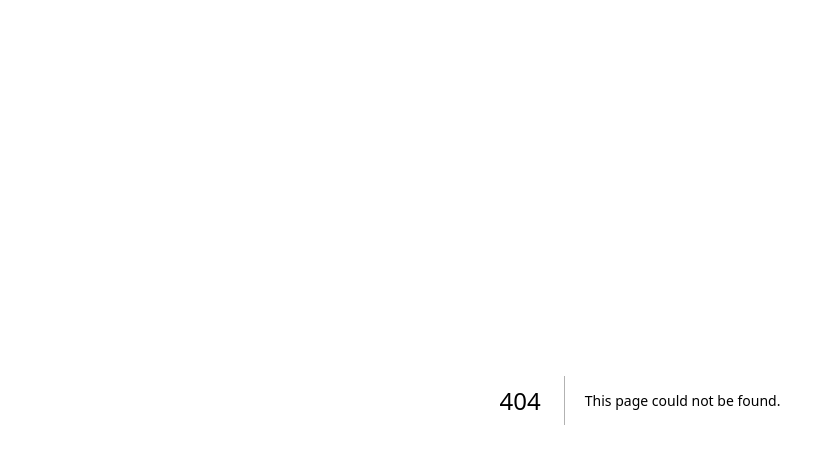
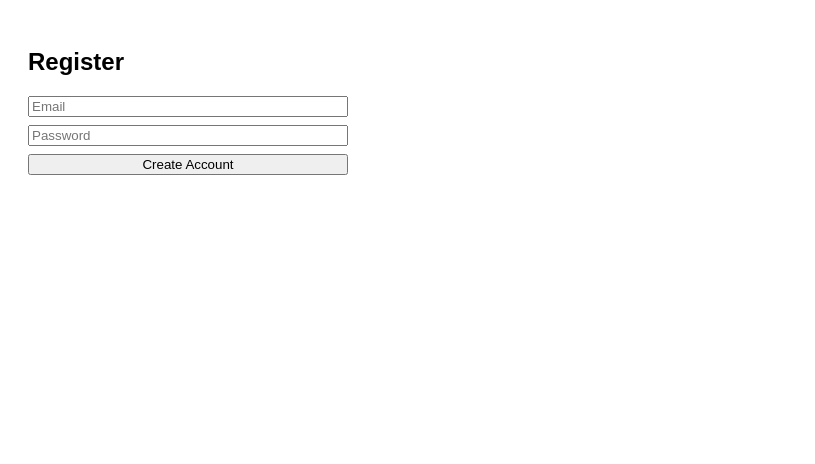
Before and after one commit to Nithya059/arvyax-fullstack, a Next.js app in the folder frontend/: page /register in a window 1280 px wide. Before the commit this address had no page. Shown: the top 464 px of the page, without its empty margins (0-815 px from the left). Built offline with nearby package versions, Linux system fonts and the light colour scheme; no server answers.

Commit message:
Create register.js

```diff
--- /dev/null
+++ b/frontend/pages/register.js
@@ -0,0 +1,32 @@
+import { useState } from 'react';
+import { useRouter } from 'next/router';
+import { api } from '../lib/api';
+
+export default function Register(){
+  const [email, setEmail] = useState('');
+  const [password, setPassword] = useState('');
+  const [msg, setMsg] = useState('');
+  const router = useRouter();
+
+  async function onSubmit(e){
+    e.preventDefault();
+    setMsg('...');
+    try{
+      await api.post('/auth/register', { email, password });
+      setMsg('Registered! Redirecting to login...');
+      setTimeout(()=>router.push('/login'), 800);
+    }catch(err){ setMsg('Register failed'); }
+  }
+
+  return (
+    <main style={{padding:20,fontFamily:'sans-serif'}}>
+      <h2>Register</h2>
+      <form onSubmit={onSubmit} style={{display:'grid',gap:8,maxWidth:320}}>
+        <input placeholder="Email" value={email} onChange={e=>setEmail(e.target.value)} />
+        <input placeholder="Password" type="password" value={password} onChange={e=>setPassword(e.target.value)} />
+        <button type="submit">Create Account</button>
+      </form>
+      <p>{msg}</p>
+    </main>
+  );
+}
```
